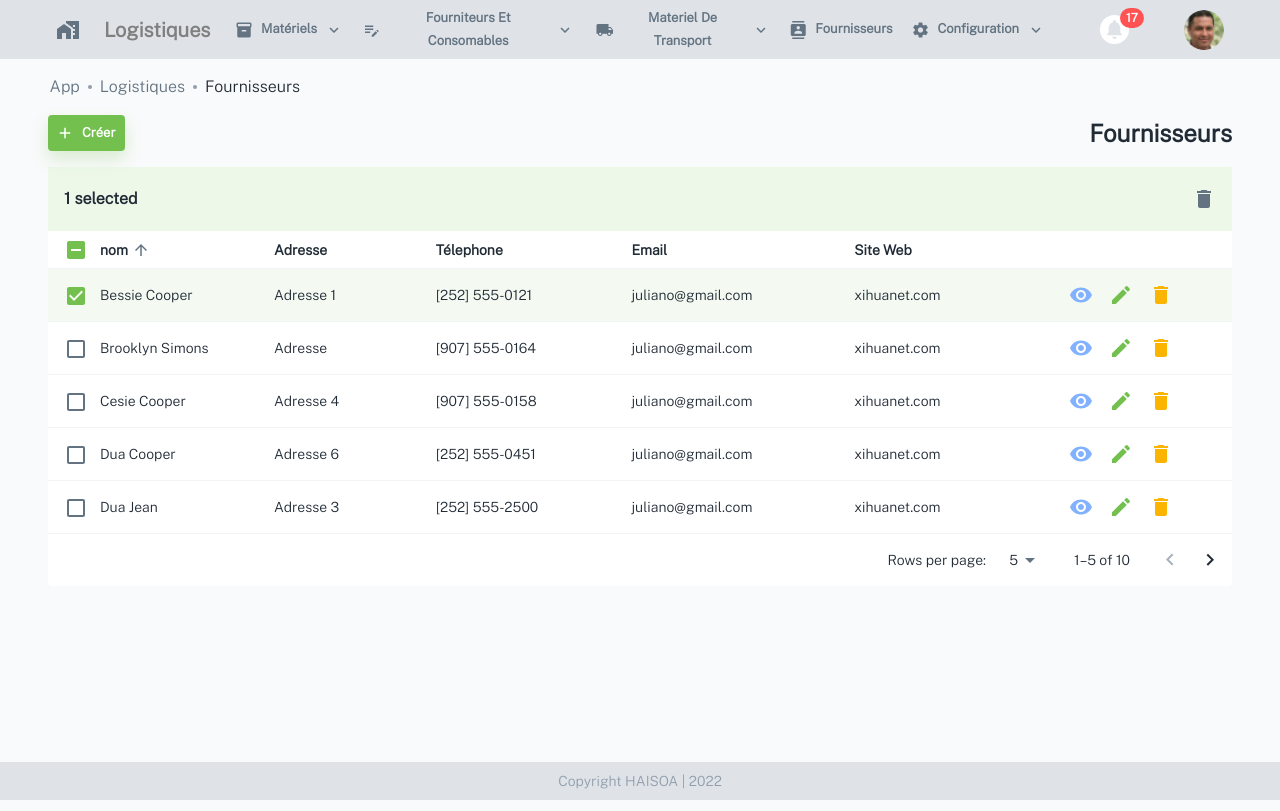
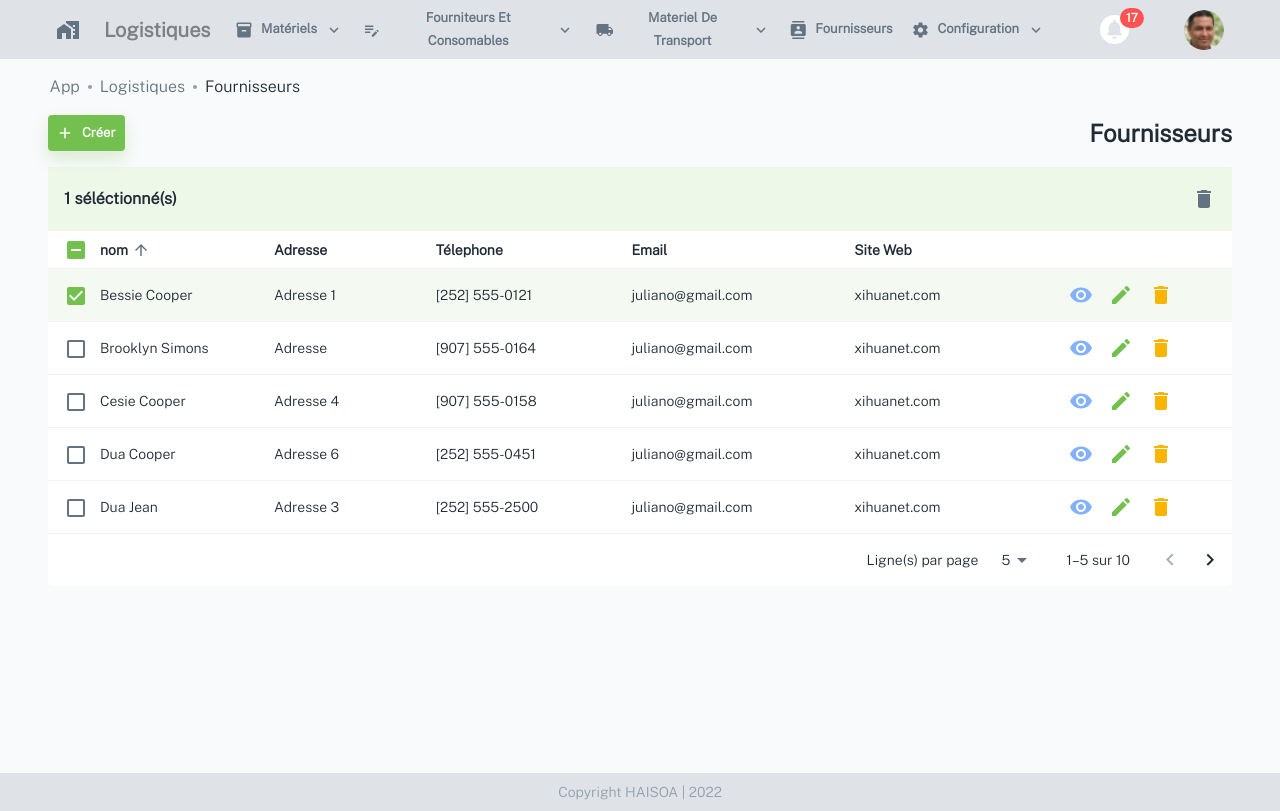
Before and after one commit to tsilefy12/front-logistique, a Next.js app: page /logistique/Fournisseurs in a window 1280 px wide. Both pictures are taken after a click on the element 74 px from the left and 295 px from the top of the page. Built offline with nearby package versions, Linux system fonts and the light colour scheme.

Commit message:
add table config file, setup layout config

```diff
--- a/components/Fournisseurs/ListFournisseur.tsx
+++ b/components/Fournisseurs/ListFournisseur.tsx
@@ -26,6 +26,10 @@ import VisibilityIcon from "@mui/icons-material/Visibility";
 import EditIcon from "@mui/icons-material/Edit";
 import DeleteIcon from "@mui/icons-material/Delete";
 import Add from "@mui/icons-material/Add";
+import {
+  defaultLabelDisplayedRows,
+  labelRowsPerPage,
+} from "../../config/table.config";
 
 const ListFournisseur = () => {
   const [order, setOrder] = React.useState<Order>("asc");
@@ -220,6 +224,8 @@ const ListFournisseur = () => {
               page={page}
               onPageChange={handleChangePage}
               onRowsPerPageChange={handleChangeRowsPerPage}
+              labelRowsPerPage={labelRowsPerPage}
+              labelDisplayedRows={defaultLabelDisplayedRows}
             />
           </Paper>
           {/* <FormControlLabel
--- a/components/Fournisseurs/table/EnhancedTableToolbar.tsx
+++ b/components/Fournisseurs/table/EnhancedTableToolbar.tsx
@@ -6,6 +6,7 @@ import Tooltip from "@mui/material/Tooltip";
 import DeleteIcon from "@mui/icons-material/Delete";
 import { EnhancedTableToolbarProps } from "./type-variable";
 import { TextField, Stack, Typography } from "@mui/material";
+import { selectedItemsLabel } from "../../../config/table.config";
 
 const EnhancedTableToolbar = (props: EnhancedTableToolbarProps) => {
   const { numSelected } = props;
@@ -30,7 +31,7 @@ const EnhancedTableToolbar = (props: EnhancedTableToolbarProps) => {
           variant="subtitle1"
           component="div"
         >
-          {numSelected} selected
+          {numSelected} {" " + selectedItemsLabel}
         </Typography>
       ) : (
         <Stack
--- /dev/null
+++ b/config/table.config.ts
@@ -0,0 +1,7 @@
+export function defaultLabelDisplayedRows({ from, to, count }: any) {
+  return `${from}–${to} sur ${count !== -1 ? count : `plus que ${to}`}`;
+}
+
+export const labelRowsPerPage = "Ligne(s) par page";
+
+export const selectedItemsLabel = "séléctionné(s)";
--- a/layouts/backOffice/index.tsx
+++ b/layouts/backOffice/index.tsx
@@ -1,4 +1,4 @@
-import { useMediaQuery, useTheme } from "@mui/material";
+import { Box, useMediaQuery, useTheme } from "@mui/material";
 import React from "react";
 import FooterBackOffice from "./FooterBackOffice";
 import NavbarBackOffice from "./navbar/NavbarBackOffice";
@@ -10,16 +10,16 @@ const BackOfficeLayout = ({ children }: any) => {
   const matches = useMediaQuery(theme.breakpoints.down("md"));
 
   return (
-    <>
+    <Box sx={{ position: "relative" }}>
       {matches ? (
         <NavbarMobile matches={matches} />
       ) : (
         <NavbarBackOffice matches={matches} />
       )}
-      <MvBreadcrumbs/>
-      {children}
+      <MvBreadcrumbs />
+      <Box sx={{ minHeight: "87vh" }}>{children}</Box>
       <FooterBackOffice />
-    </>
+    </Box>
   );
 };
 
```
